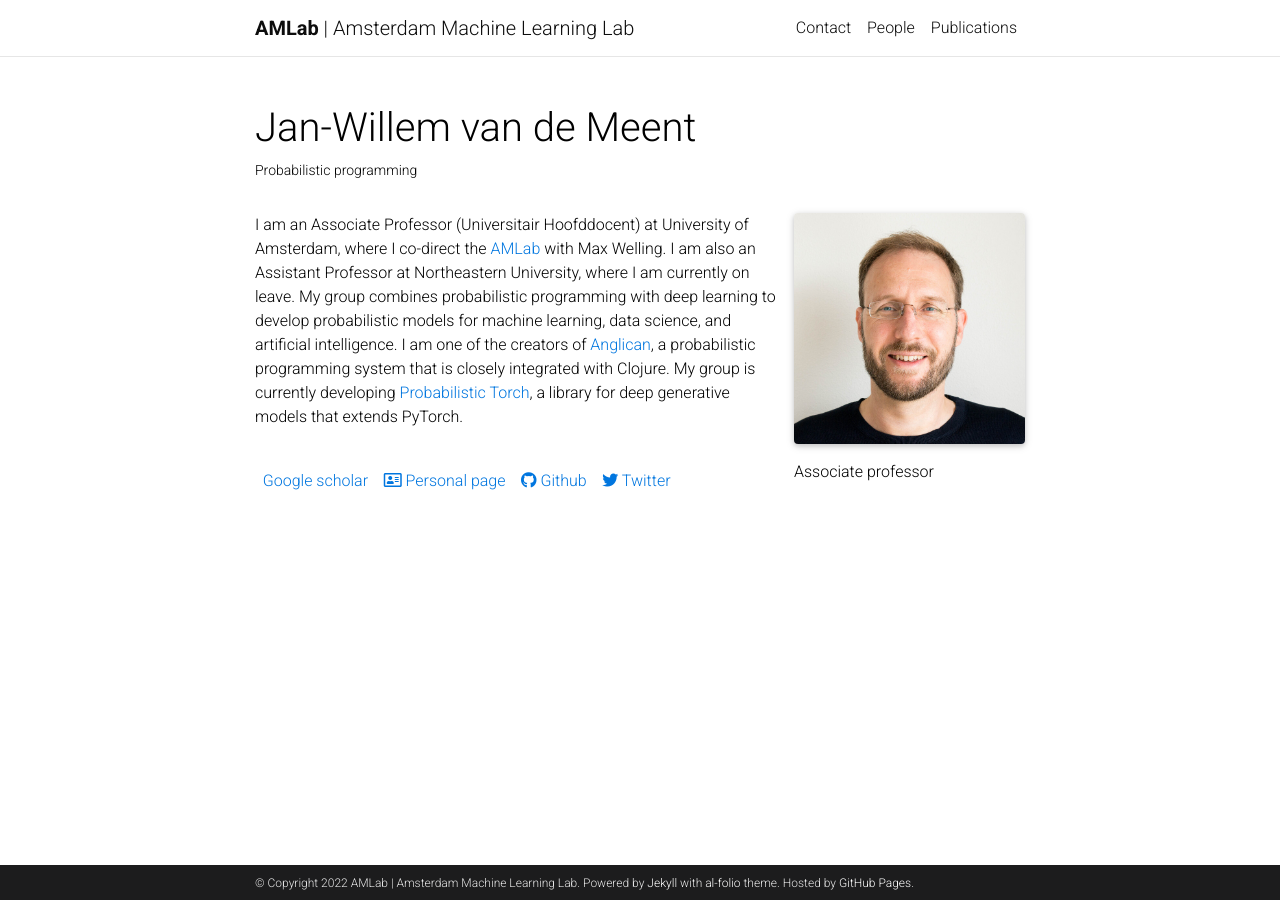
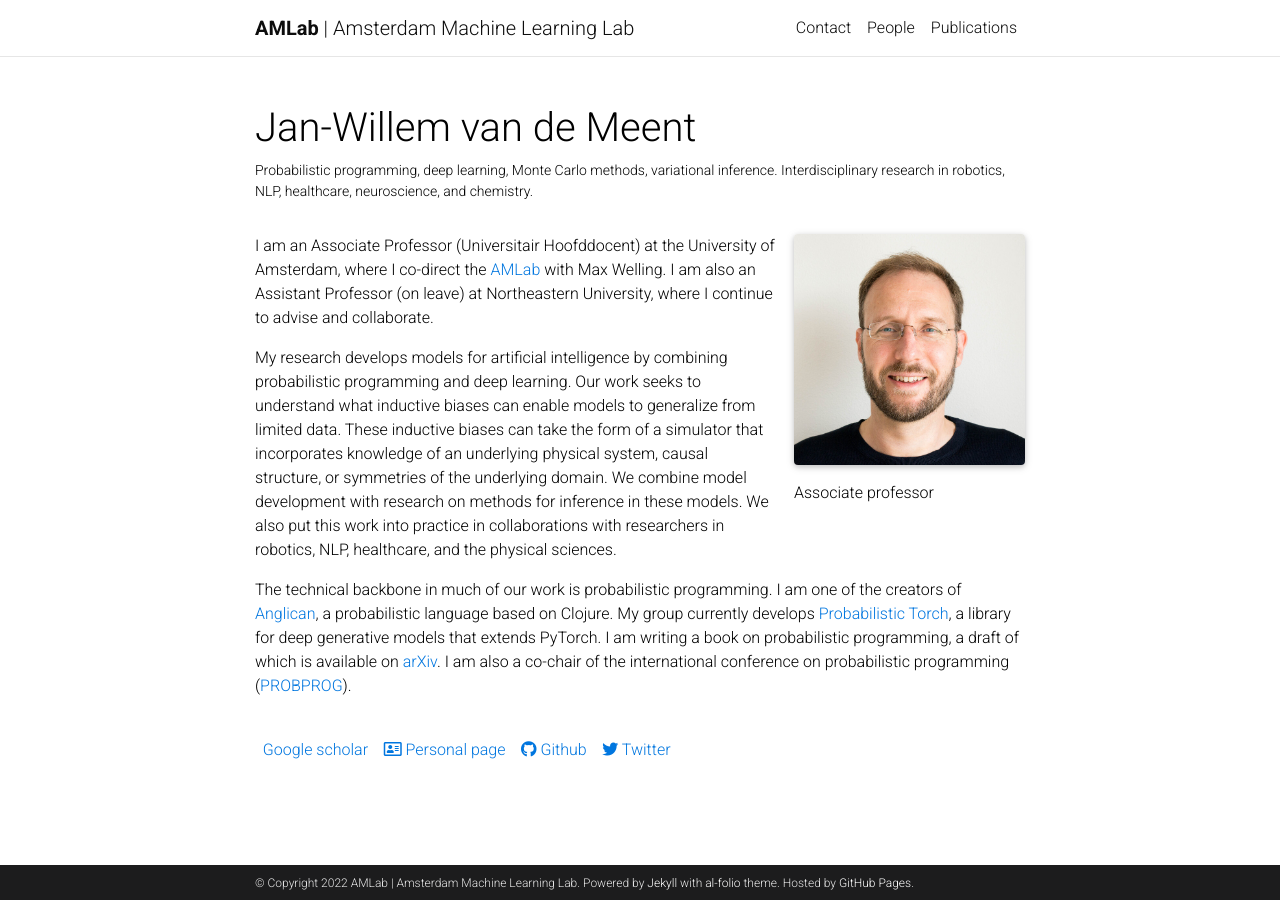
Before and after one commit to AMLab-Amsterdam/AMLab-Amsterdam.github.io, a Jekyll site: the page built from _people/JanWillemVanDeMeent.md, in a window 1280 px wide. Built offline with Jekyll 4.4.1, drawn with Linux system fonts in a browser that asks for light colours; full-size pictures stand in for the smaller copies a plugin makes; comment, search, counter and statistics services are not loaded; a style sheet for code colours, icons or effects is not loaded.

Commit message:
Added markdown file and bibliography file for Herke van Hoof. Fixed yaml format to support paragraphs (use | modifier instead of > modifier to not strip newlines)

```diff
--- a/_people/JanWillemVanDeMeent.md
+++ b/_people/JanWillemVanDeMeent.md
@@ -3,9 +3,14 @@ layout: person-page
 name: Jan-Willem van de Meent
 role: Associate professor
 lab: AMLab
-one_liner: Probabilistic programming
-description: >
-    I am an Associate Professor (Universitair Hoofddocent) at University of Amsterdam, where I co-direct the [AMLab](https://amlab.science.uva.nl/) with Max Welling. I am also an Assistant Professor at Northeastern University, where I am currently on leave. My group combines probabilistic programming with deep learning to develop probabilistic models for machine learning, data science, and artificial intelligence. I am one of the creators of [Anglican](https://probprog.github.io/anglican/index.html), a probabilistic programming system that is closely integrated with Clojure. My group is currently developing [Probabilistic Torch](https://github.com/probtorch/probtorch), a library for deep generative models that extends PyTorch.
+one_liner: Probabilistic programming, deep learning, Monte Carlo methods, variational inference. Interdisciplinary research in robotics, NLP, healthcare, neuroscience, and chemistry.
+description: |
+    I am an Associate Professor (Universitair Hoofddocent) at the University of Amsterdam, where I co-direct the [AMLab](https://amlab.science.uva.nl/) with Max Welling. I am also an Assistant Professor (on leave) at Northeastern University, where I continue to advise and collaborate.
+
+    My research develops models for artificial intelligence by combining probabilistic programming and deep learning. Our work seeks to understand what inductive biases can enable models to generalize from limited data. These inductive biases can take the form of a simulator that incorporates knowledge of an underlying physical system, causal structure, or symmetries of the underlying domain. We combine model development with research on methods for inference in these models. We also put this work into practice in collaborations with researchers in robotics, NLP, healthcare, and the physical sciences.
+
+    The technical backbone in much of our work is probabilistic programming. I am one of the creators of [Anglican](https://probprog.github.io/anglican/index.html), a probabilistic language based on Clojure. My group currently develops [Probabilistic Torch](https://github.com/probtorch/probtorch), a library for deep generative models that extends PyTorch. I am writing a book on probabilistic programming, a draft of which is available on [arXiv](https://arxiv.org/abs/1809.10756). I am also a co-chair of the international conference on probabilistic programming ([PROBPROG](https://probprog.cc/)).
+
 img: assets/img/JanWillemVanDeMeent.jpg
 img_promo:
 personal_page: https://jwvdm.github.io
```
Also changed, not shown: _people/EricNalisnick.md (+1 -1 lines), _people/ErikBekkers.md (+1 -1 lines), _people/HeikoZimmermann.md (+1 -1 lines), _people/SharvareeVadgama.md (+1 -1 lines).
